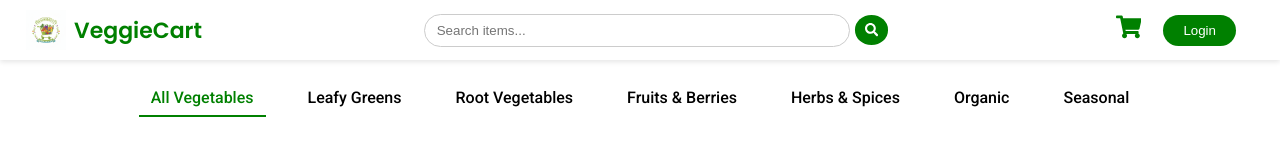
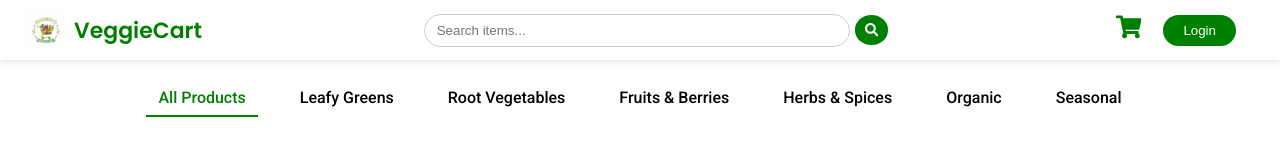
Before and after one commit to lubnafebin/product-list, a React (Vite) app: page / in a window 1280 px wide. Shown: the top 145 px of the page. Built offline with nearby package versions, Linux system fonts and the light colour scheme.

Commit message:
fix: update category names to use "All Products" for consistency across components

```diff
--- a/src/components/category/CategoryBar.jsx
+++ b/src/components/category/CategoryBar.jsx
@@ -1,7 +1,7 @@
 import "./CategoryBar.css";
 export const CategoryBar = ({ setSelectedCategory, selectedCategory }) => {
   const categories = [
-    "All Vegetables",
+    "All Products",
     "Leafy Greens",
     "Root Vegetables",
     "Fruits & Berries",
--- a/src/components/login/Login.jsx
+++ b/src/components/login/Login.jsx
@@ -7,11 +7,24 @@ export const Login = () => {
   const [name, setName] = useState("");
   const [email, setEmail] = useState("");
   const [password, setPassword] = useState("");
-  const { setShowUserLogin } = useAppContext();
+  const { setShowUserLogin, setUser } = useAppContext();
+
+  const onSubmitHandler = async (event) => {
+    event.preventDefault();
+    setUser({
+      email: "abc@gmail.com",
+      name: "Anu",
+    });
+    setShowUserLogin(false)
+  };
 
   return (
     <div className="modal-overlay" onClick={() => setShowUserLogin(false)}>
-      <form onClick={(e) => e.stopPropagation()} className="form-container">
+      <form
+        onClick={(e) => e.stopPropagation()}
+        className="form-container"
+        onSubmit={onSubmitHandler}
+      >
         <p className="form-title">
           <span className="highlight">User</span>{" "}
           {state === "login" ? "Login" : "Sign Up"}
--- a/src/context/AppContextProvider.jsx
+++ b/src/context/AppContextProvider.jsx
@@ -11,7 +11,7 @@ export const AppContextProvider = ({ children }) => {
   const [showUserLogin, setShowUserLogin] = useState(false);
   const [cartCount, setCartCount] = useState(2);
   const [cartItems, setCartItems] = useState([]);
-  const [selectedCategory, setSelectedCategory] = useState("All Vegetables");
+  const [selectedCategory, setSelectedCategory] = useState("All Products");
 
   //add to cart
   const addToCart = (product) => {
--- a/src/pages/Home.jsx
+++ b/src/pages/Home.jsx
@@ -49,7 +49,7 @@ export const Home = () => {
     },
   ];
   const filteredProduct =
-    selectedCategory === "All Vegetables"
+    selectedCategory === "All Products"
       ? products
       : products.filter((p) => p.category === selectedCategory);
   return (
```
